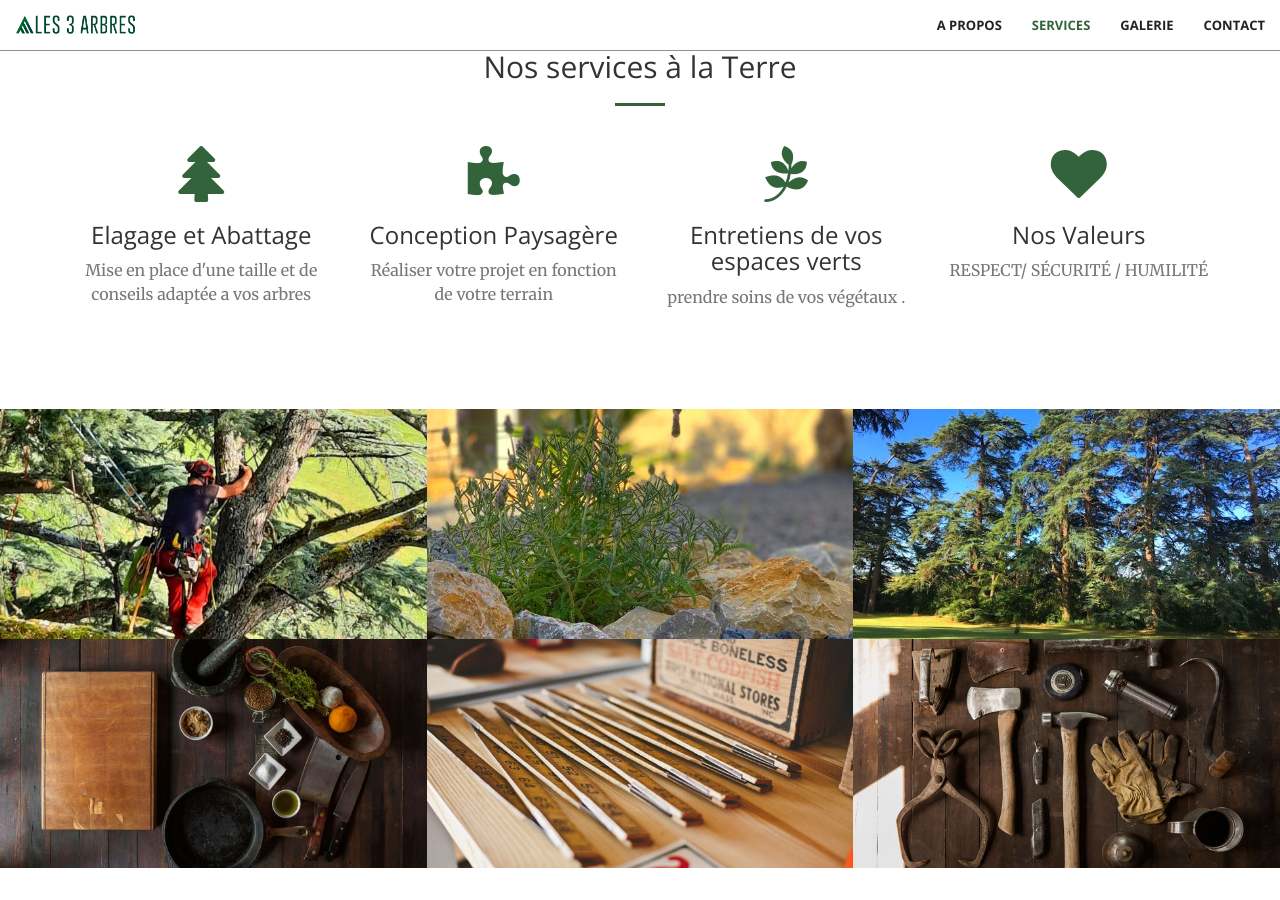
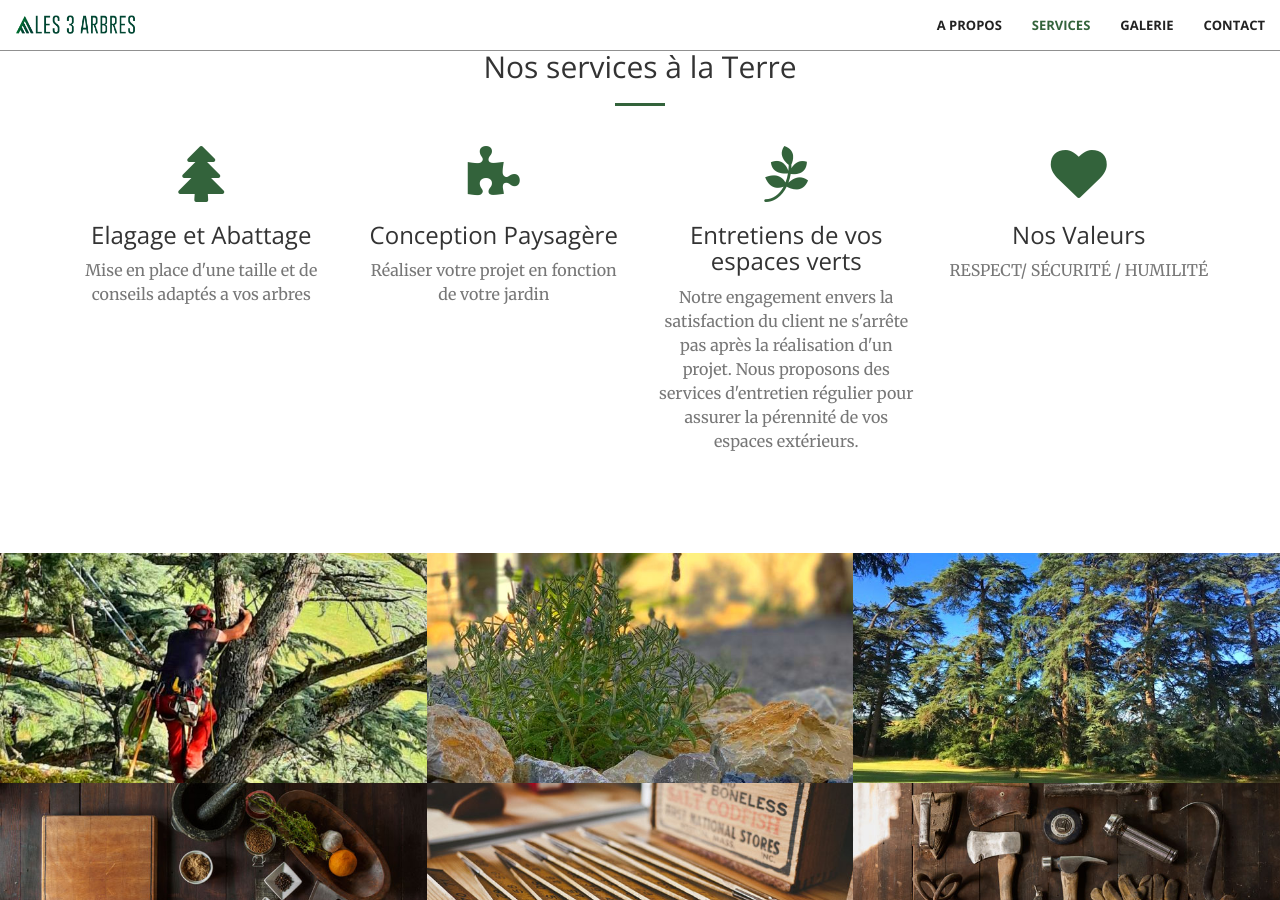
Before and after one commit to 3Abres/3Abres.github.io, a Jekyll site: the page built from index.html, in a window 1280 px wide and 900 px high, scrolled down 1536 px. Built offline with Jekyll 4.4.1, drawn with Linux system fonts in a browser that asks for light colours.

Commit message:
Update services.html

```diff
--- a/_includes/services.html
+++ b/_includes/services.html
@@ -13,14 +13,14 @@
                 <div class="service-box">
                     <i class="fa fa-4x fa-tree wow bounceIn text-primary"></i>
                     <h3>Elagage et Abattage  </h3>
-                    <p class="text-muted">Mise en place d'une taille et de conseils adaptée a vos arbres</p>
+                    <p class="text-muted">Mise en place d'une taille et de conseils adaptés a vos arbres</p>
                 </div>
             </div>
             <div class="col-lg-3 col-md-6 text-center">
                 <div class="service-box">
                     <i class="fa fa-4x fa-puzzle-piece wow bounceIn text-primary" data-wow-delay=".1s"></i>
                     <h3>Conception Paysagère </h3>
-                    <p class="text-muted"> Réaliser votre projet en fonction de votre terrain
+                    <p class="text-muted"> Réaliser votre projet en fonction de votre jardin
                 </p>
                 </div>
             </div>
@@ -28,7 +28,7 @@
                 <div class="service-box">
                     <i class="fa fa-4x fa-pagelines wow bounceIn text-primary" data-wow-delay=".2s"></i>
                     <h3>Entretiens de vos espaces verts </h3>
-                    <p class="text-muted"> prendre soins de vos végétaux  .</p>
+                    <p class="text-muted"> Notre engagement envers la satisfaction du client ne s'arrête pas après la réalisation d'un projet. Nous proposons des services d'entretien régulier pour assurer la pérennité de vos espaces extérieurs.</p>
                 </div>
             </div>
             <div class="col-lg-3 col-md-6 text-center">
```
